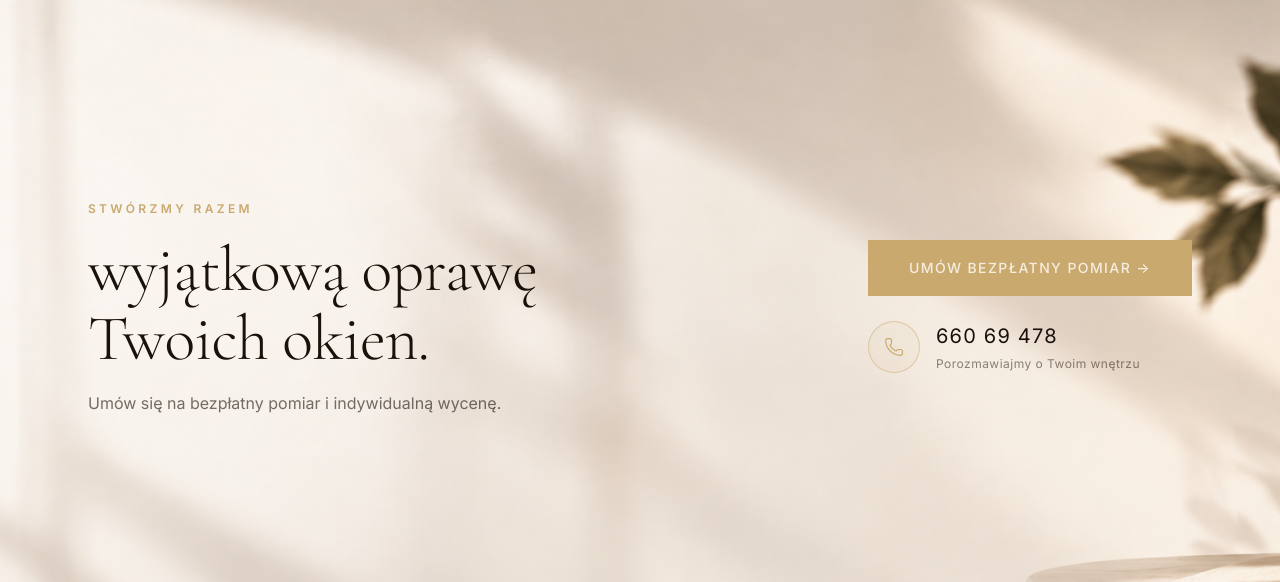
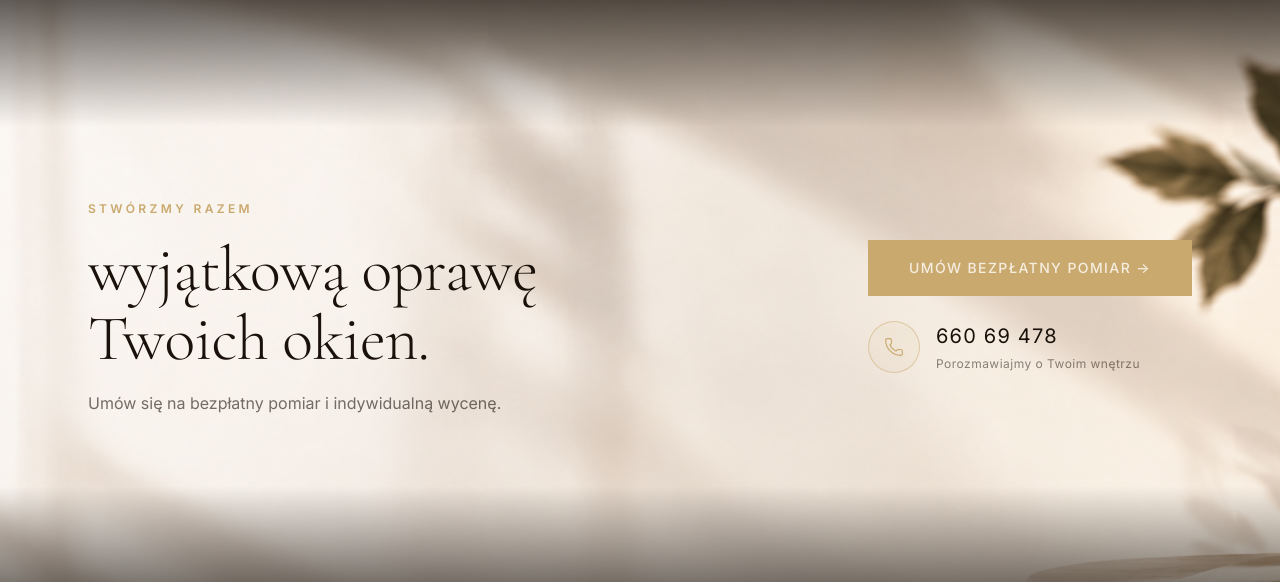
Before and after one commit to web48app/decor-prestige, a React (Vite) app in the folder decor-prestige/: page / in a window 1280 px wide. Shown: the part 5011-5593 px from the top of the page. Built offline with nearby package versions, Linux system fonts and the light colour scheme.

Commit message:
fix: CTA - plynne przenikanie do dark sekcji gora/dol

```diff
--- a/decor-prestige/src/components/sections/CTA/CTA.module.css
+++ b/decor-prestige/src/components/sections/CTA/CTA.module.css
@@ -12,6 +12,29 @@
   background-size: cover;
   background-position: center;
   background-repeat: no-repeat;
+}
+
+/* Przenikanie z ciemnej Quality (góra) i do ciemnego Footera (dół) */
+.section::before,
+.section::after {
+  content: '';
+  position: absolute;
+  left: 0;
+  right: 0;
+  z-index: 1;
+  pointer-events: none;
+}
+
+.section::before {
+  top: 0;
+  height: 160px;
+  background: linear-gradient(to bottom, rgba(15, 10, 5, 0.82), transparent);
+}
+
+.section::after {
+  bottom: 0;
+  height: 160px;
+  background: linear-gradient(to top, rgba(15, 10, 5, 0.88), transparent);
 }
 
 /* ---- Animacja wejścia ---- */
@@ -29,7 +52,7 @@
 /* ---- Układ wewnętrzny ---- */
 .inner {
   position: relative;
-  z-index: 1;
+  z-index: 2;
   display: flex;
   align-items: center;
   justify-content: space-between;
```
